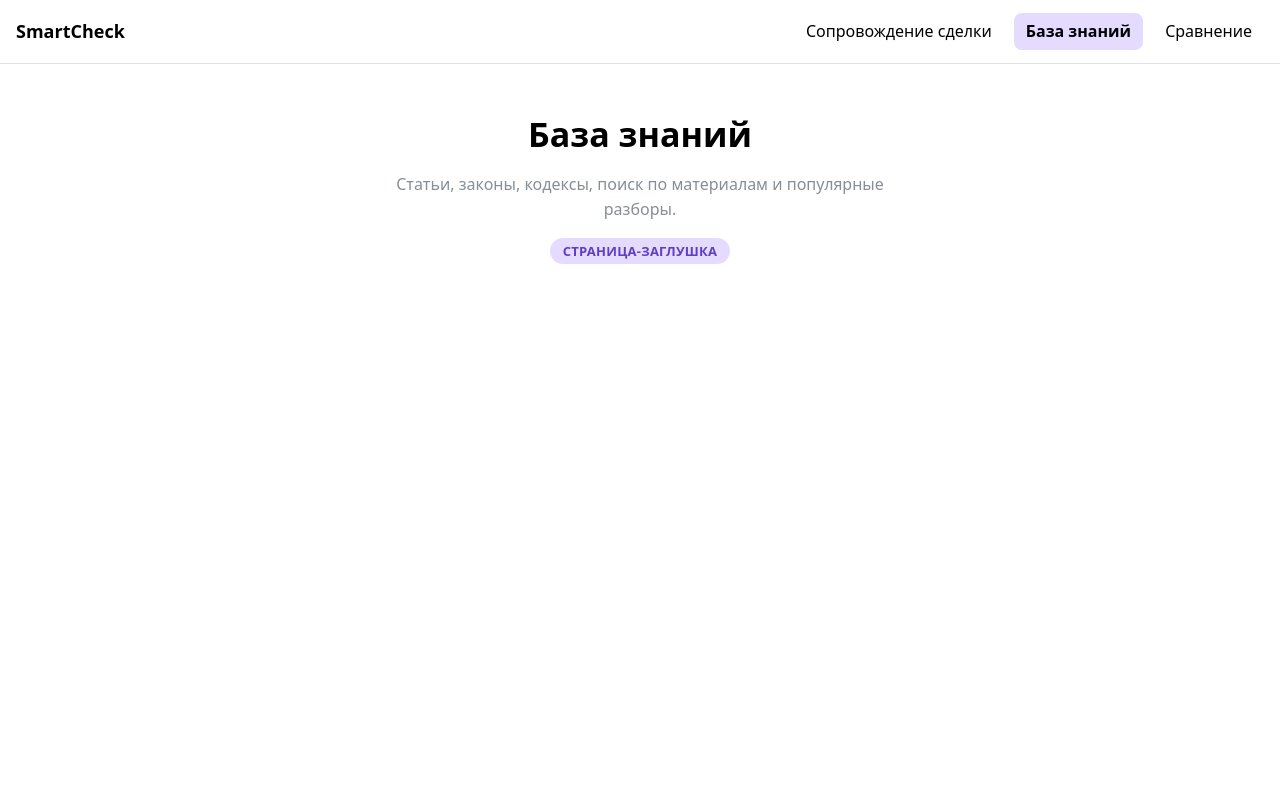
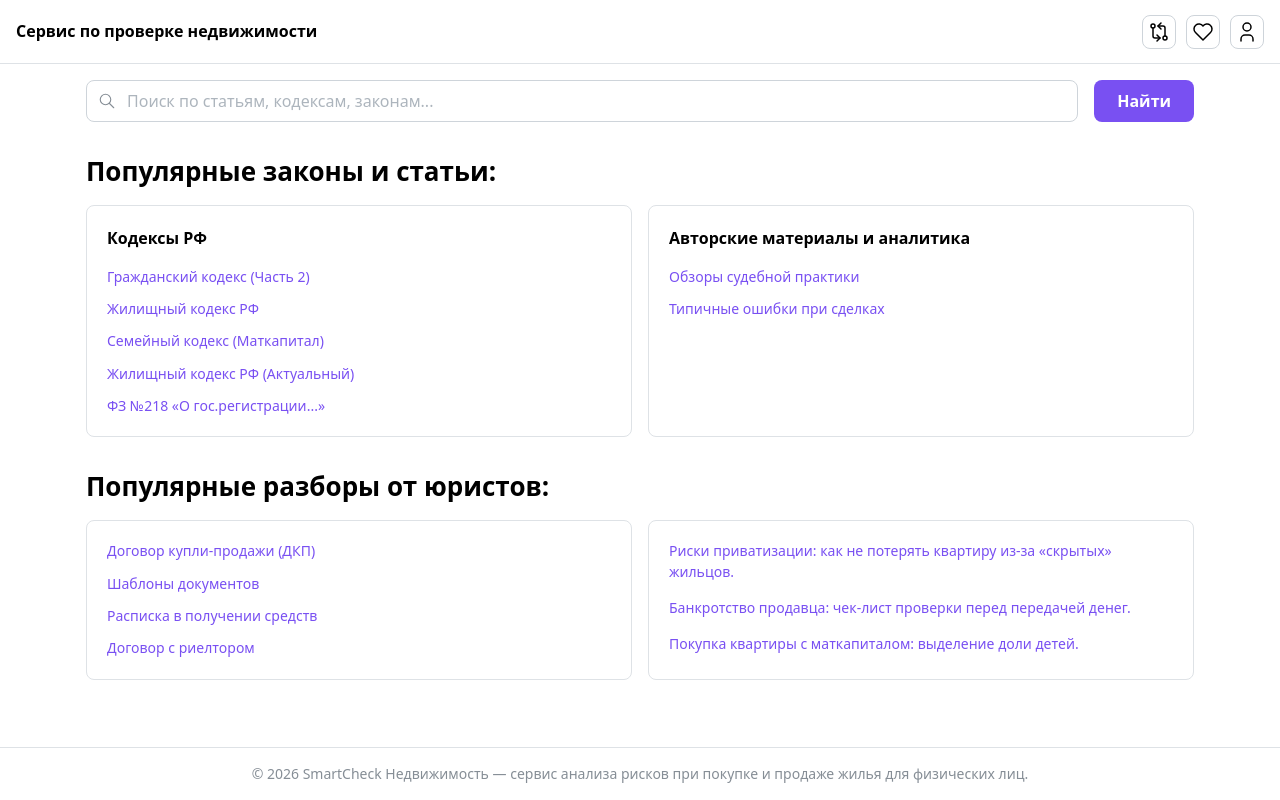
Before and after one commit to Kolomsim/CP-Project1, a React (Vite) app in the folder frontend/: page /kb in a window 1280 px wide. Built offline with nearby package versions, Linux system fonts and the light colour scheme.

Commit message:
added knowlege base page, deal page, icons for favorites and login

```diff
--- a/frontend/src/App.tsx
+++ b/frontend/src/App.tsx
@@ -1,8 +1,10 @@
 import { Route, Routes } from 'react-router'
 import { Container, Stack, Text, Title } from '@mantine/core'
 import HomePage from './pages/home'
+import DealPage from './pages/deal'
 import KbPage from './pages/kb'
 import ComparisonPage from './pages/comparison'
+import FavoritesPage from './pages/favorites'
 
 function NotFound() {
   return (
@@ -19,8 +21,10 @@ function App() {
   return (
     <Routes>
       <Route path="/" element={<HomePage />} />
+      <Route path="/deal" element={<DealPage />} />
       <Route path="/kb" element={<KbPage />} />
       <Route path="/comparison" element={<ComparisonPage />} />
+      <Route path="/favorites" element={<FavoritesPage />} />
       <Route path="*" element={<NotFound />} />
     </Routes>
   )
--- a/frontend/src/components/AppLayout.tsx
+++ b/frontend/src/components/AppLayout.tsx
@@ -1,5 +1,9 @@
 import type { ReactNode } from 'react'
+import { Link } from 'react-router'
 import { AppShell, Container, Group, Text, ActionIcon } from '@mantine/core'
+
+import { IconGitCompare, IconHeart, IconUser } from '@tabler/icons-react'
+
 
 type AppLayoutProps = {
   children: ReactNode
@@ -10,11 +14,37 @@ export function AppLayout({ children }: AppLayoutProps) {
     <AppShell header={{ height: 64 }} footer={{ height: 'auto' }} padding="md">
       <AppShell.Header>
         <Group h="100%" px="md" justify="space-between">
-          <Text fw={600}>Сервис по проверке недвижимости</Text>
+          <Text
+            component={Link}
+            to="/"
+            fw={600}
+            style={{ textDecoration: 'none', color: 'inherit' }}
+          >
+            Сервис по проверке недвижимости
+          </Text>
           <Group gap="xs">
-            <ActionIcon variant="default" aria-label="Статистика" />
-            <ActionIcon variant="default" aria-label="Избранное" />
-            <ActionIcon variant="default" aria-label="Профиль" />
+            <ActionIcon
+              component={Link}
+              to="/comparison"
+              variant="default"
+              aria-label="Сравнение"
+              size="lg"
+            >
+              <IconGitCompare stroke={1.5} />
+            </ActionIcon>
+            <ActionIcon
+              component={Link}
+              to="/favorites"
+              variant="default"
+              aria-label="Избранное"
+              size="lg"
+            >
+              <IconHeart stroke={1.5} />
+            </ActionIcon>
+            <ActionIcon variant="default" aria-label="Профиль" size="lg">
+              <IconUser stroke={1.5} />
+            </ActionIcon>
+
           </Group>
         </Group>
       </AppShell.Header>
--- a/frontend/src/pages/StubLayout.tsx
+++ b/frontend/src/pages/StubLayout.tsx
@@ -16,7 +16,7 @@ type StubLayoutProps = {
 }
 
 const navItems = [
-  { to: '/', label: 'Сопровождение сделки' },
+  { to: '/deal', label: 'Сопровождение сделки' },
   { to: '/kb', label: 'База знаний' },
   { to: '/comparison', label: 'Сравнение' },
 ]
@@ -28,8 +28,14 @@ export function StubLayout({ title, description }: StubLayoutProps) {
     <AppShell header={{ height: 64 }} padding="md">
       <AppShell.Header>
         <Group h="100%" px="md" justify="space-between">
-          <Text fw={600} size="lg">
-            SmartCheck
+          <Text
+            component={Link}
+            to="/"
+            fw={600}
+            size="lg"
+            style={{ textDecoration: 'none', color: 'inherit' }}
+          >
+            Сервис по проверке недвижимости
           </Text>
           <Group gap="xs">
             {navItems.map(({ to, label }) => (
--- a/frontend/src/pages/comparison/index.tsx
+++ b/frontend/src/pages/comparison/index.tsx
@@ -1,10 +1,19 @@
-import { StubLayout } from '../StubLayout'
+import { Stack, Text, Title, Badge } from "@mantine/core"
+import { AppLayout } from "../../components/AppLayout"
+
 
 export default function ComparisonPage() {
   return (
-    <StubLayout
-      title="Сравнение"
-      description="Сравнение объектов недвижимости и карточки с рейтингом сделки."
-    />
+    <AppLayout>
+      <Stack align="center" gap="md" ta="center" py="xl">
+        <Title order={1}>Сравнение</Title>
+        <Text c="dimmed" maw={520}>
+          Сравнение объектов недвижимости и карточки с рейтингом сделки.
+        </Text>
+        <Badge variant="light" color="violet" size="lg">
+          Страница-заглушка
+        </Badge>
+      </Stack>
+    </AppLayout>
   )
 }
--- a/frontend/src/pages/home/index.tsx
+++ b/frontend/src/pages/home/index.tsx
@@ -12,7 +12,7 @@ import {
 import { AppLayout } from '../../components/AppLayout'
 
 const navCards = [
-  { title: 'Сопровождение сделки', to: '/' },
+  { title: 'Сопровождение сделки', to: '/deal' },
   { title: 'Риелторы', to: '/realtors' },
   { title: 'База знаний', to: '/kb' },
 ]
--- a/frontend/src/pages/kb/index.tsx
+++ b/frontend/src/pages/kb/index.tsx
@@ -1,10 +1,122 @@
-import { StubLayout } from '../StubLayout'
+import { useState } from 'react'
+import {
+  Anchor,
+  Button,
+  Card,
+  Group,
+  SimpleGrid,
+  Stack,
+  Text,
+  TextInput,
+  Title,
+} from '@mantine/core'
+import { IconSearch } from '@tabler/icons-react'
+import { AppLayout } from '../../components/AppLayout'
+
+const popularLaws = {
+  codes: {
+    title: 'Кодексы РФ',
+    items: [
+      'Гражданский кодекс (Часть 2)',
+      'Жилищный кодекс РФ',
+      'Семейный кодекс (Маткапитал)',
+      'Жилищный кодекс РФ (Актуальный)',
+      'ФЗ №218 «О гос.регистрации...»',
+    ],
+  },
+  analytics: {
+    title: 'Авторские материалы и аналитика',
+    items: ['Обзоры судебной практики', 'Типичные ошибки при сделках'],
+  },
+}
+
+const popularReviews = {
+  documents: [
+    'Договор купли-продажи (ДКП)',
+    'Шаблоны документов',
+    'Расписка в получении средств',
+    'Договор с риелтором',
+  ],
+  articles: [
+    'Риски приватизации: как не потерять квартиру из-за «скрытых» жильцов.',
+    'Банкротство продавца: чек-лист проверки перед передачей денег.',
+    'Покупка квартиры с маткапиталом: выделение доли детей.',
+  ],
+}
+
+function LinkList({ items }: { items: string[] }) {
+  return (
+    <Stack gap="sm">
+      {items.map((item) => (
+        <Anchor key={item} size="sm" underline="hover">
+          {item}
+        </Anchor>
+      ))}
+    </Stack>
+  )
+}
+
+function CategoryCard({ title, items }: { title: string; items: string[] }) {
+  return (
+    <Card withBorder padding="lg" h="100%">
+      <Stack gap="md">
+        <Text fw={600}>{title}</Text>
+        <LinkList items={items} />
+      </Stack>
+    </Card>
+  )
+}
 
 export default function KbPage() {
+  const [query, setQuery] = useState('')
+
   return (
-    <StubLayout
-      title="База знаний"
-      description="Статьи, законы, кодексы, поиск по материалам и популярные разборы."
-    />
+    <AppLayout>
+      <Stack gap="xl">
+        <Group align="flex-end" wrap="nowrap">
+          <TextInput
+            flex={1}
+            size="md"
+            placeholder="Поиск по статьям, кодексам, законам..."
+            value={query}
+            onChange={(event) => setQuery(event.currentTarget.value)}
+            leftSection={<IconSearch size={18} stroke={1.5} />}
+          />
+          <Button size="md">Найти</Button>
+        </Group>
+
+        <Stack gap="md">
+          <Title order={2}>Популярные законы и статьи:</Title>
+          <SimpleGrid cols={{ base: 1, sm: 2 }}>
+            <CategoryCard
+              title={popularLaws.codes.title}
+              items={popularLaws.codes.items}
+            />
+            <CategoryCard
+              title={popularLaws.analytics.title}
+              items={popularLaws.analytics.items}
+            />
+          </SimpleGrid>
+        </Stack>
+
+        <Stack gap="md">
+          <Title order={2}>Популярные разборы от юристов:</Title>
+          <SimpleGrid cols={{ base: 1, sm: 2 }}>
+            <Card withBorder padding="lg" h="100%">
+              <LinkList items={popularReviews.documents} />
+            </Card>
+            <Card withBorder padding="lg" h="100%">
+              <Stack gap="md">
+                {popularReviews.articles.map((article) => (
+                  <Anchor key={article} size="sm" underline="hover">
+                    {article}
+                  </Anchor>
+                ))}
+              </Stack>
+            </Card>
+          </SimpleGrid>
+        </Stack>
+      </Stack>
+    </AppLayout>
   )
 }
```
